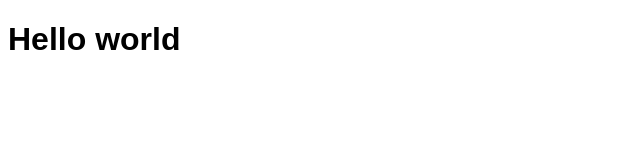
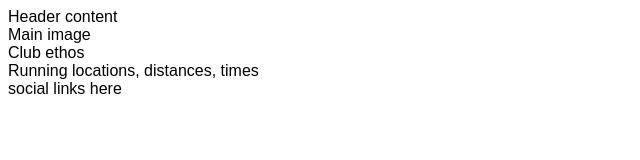
Before and after one commit to Paola62010/love-running, a plain HTML site: page index.html in a window 1280 px wide. Shown: the whole page, without its empty margins (0-640 px from the left). Drawn offline with Linux system fonts and the light colour scheme.

Commit message:
Add core structure for home page

```diff
--- a/index.html
+++ b/index.html
@@ -12,7 +12,21 @@
 </head>
 
 <body>
-    <h1>Hello world</h1>
+    <header>
+        Header content
+    </header>
+    <section>
+        Main image
+    </section>
+    <section>
+        Club ethos
+    </section>
+    <section>
+        Running locations, distances, times
+    </section>
+    <footer>
+        social links here
+    </footer>
 </body>
 
 </html>
```
